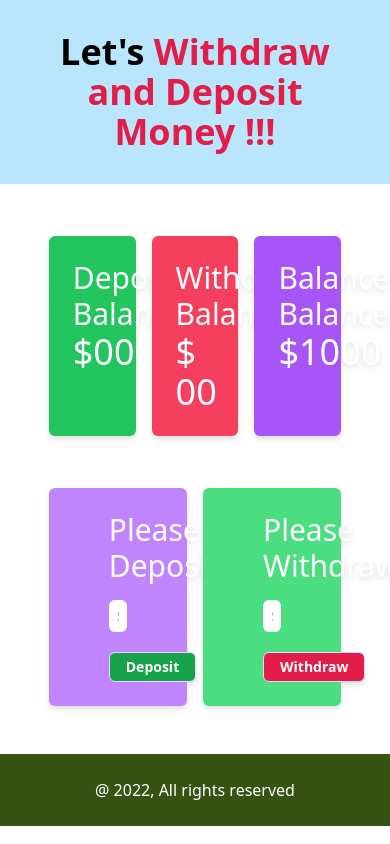
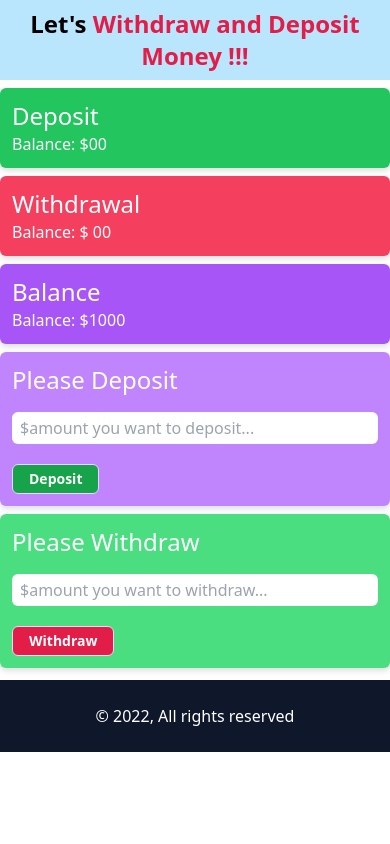
Before and after one commit to bishwajit1965/bank, a plain HTML site: page bank.html in a window 390 px wide. Drawn offline with nearby package versions, Linux system fonts and the light colour scheme.

Commit message:
committed

```diff
--- a/bank.html
+++ b/bank.html
@@ -9,49 +9,59 @@
   </head>
   <body>
     <header class="bg-sky-200">
-      <h1 class="text-4xl text-center p-8 font-bold">
+      <h1 class="text-2xl md:text-4xl text-center p-2 md:p-8 font-bold">
         Let's <span class="text-rose-600">Withdraw and Deposit Money !!!</span>
       </h1>
     </header>
     <main>
-      <section class="mt-5">
-        <div class="grid grid-cols-3 w-9/12 mx-auto gap-4">
+      <section class="md:mt-5">
+        <div
+          class="grid grid-cols-1 md:grid-cols-3 md:w-10/12 mx-auto md:gap-4"
+        >
           <div
-            class="bg-green-500 mt-8 rounded-md drop-shadow-md p-6 text-white"
+            class="bg-green-500 mt-2 md:mt-8 rounded-md drop-shadow-md p-3 md:p-6 text-white"
           >
-            <h3 class="text-3xl">Deposit</h3>
-            <h3 class="text-3xl">
-              Balance: <span class="text-4xl text-bold">$</span
-              ><span id="deposit" class="text-4xl text-bold">00</span>
+            <h3 class="text-2xl md:text-3xl">Deposit</h3>
+            <h3 class="md:text-3xl">
+              Balance: <span class="md:text-4xl text-bold">$</span
+              ><span id="deposit" class="md:text-4xl text-bold">00</span>
             </h3>
           </div>
           <div
-            class="bg-rose-500 mt-8 rounded-md drop-shadow-md p-6 text-white"
+            class="bg-rose-500 mt-2 md:mt-8 rounded-md drop-shadow-md p-3 md:p-6 text-white"
           >
-            <h3 class="text-3xl">Withdrawal</h3>
-            <h3 class="text-3xl">
-              Balance: <span class="text-4xl text-bold">$</span>
-              <span id="withdrawn-amount" class="text-4xl text-bold">00</span>
+            <h3 class="text-2xl md:text-3xl">Withdrawal</h3>
+            <h3 class="md:text-3xl">
+              Balance: <span class="md:text-4xl text-bold">$</span>
+              <span id="withdrawn-amount" class="md:text-4xl text-bold"
+                >00</span
+              >
             </h3>
           </div>
           <div
-            class="bg-purple-500 mt-8 rounded-md drop-shadow-md p-6 text-white"
+            class="bg-purple-500 mt-2 md:mt-8 rounded-md drop-shadow-md p-3 md:p-6 text-white"
           >
-            <h3 class="text-3xl">Balance</h3>
-            <h3 class="text-3xl">
-              Balance: <span class="text-4xl text-bold">$</span
-              ><span id="initial-balance" class="text-4xl text-bold">1000</span>
+            <h3 class="text-2xl md:text-3xl">Balance</h3>
+            <h3 class="md:text-3xl">
+              Balance: <span class="md:text-4xl text-bold">$</span
+              ><span id="initial-balance" class="md:text-4xl text-bold"
+                >1000</span
+              >
             </h3>
           </div>
         </div>
       </section>
 
       <!-- Deposit and withdraw begins-->
-      <section class="mt-5">
-        <div class="grid grid-cols-2 w-9/12 mx-auto gap-4">
-          <div class="bg-purple-400 mt-8 rounded-md drop-shadow-md p-6">
-            <div class="px-9">
-              <h3 class="text-3xl text-white">Please Deposit</h3>
+      <section class="md:mt-5">
+        <div
+          class="grid grid-cols-1 md:grid-cols-2 md:grid-cols-2 md:w-10/12 mx-auto md:gap-4"
+        >
+          <div
+            class="bg-purple-400 mt-2 md:mt-8 rounded-md drop-shadow-md md:p-6"
+          >
+            <div class="p-3 md:px-9">
+              <h3 class="text-2xl md:text-3xl text-white">Please Deposit</h3>
               <input
                 type="text"
                 name=""
@@ -67,9 +77,11 @@
               </button>
             </div>
           </div>
-          <div class="bg-green-400 mt-8 rounded-md drop-shadow-md p-6">
-            <div class="px-9">
-              <h3 class="text-3xl text-white">Please Withdraw</h3>
+          <div
+            class="bg-green-400 mt-2 md:mt-8 rounded-md drop-shadow-md md:p-6"
+          >
+            <div class="p-3 md:px-9">
+              <h3 class="text-2xl md:text-3xl text-white">Please Withdraw</h3>
               <input
                 type="text"
                 name=""
@@ -90,12 +102,15 @@
       <!-- /Deposit and withdraw ends-->
 
       <!-- Footer begins -->
-      <footer class="mt-12 bg-lime-900 text-white text-center px-10 py-6">
-        <span class="text-1xl">@ 2022, All rights reserved</span>
+      <footer
+        class="mt-3 md:mt-12 bg-slate-900 text-white text-center px-10 py-6"
+      >
+        <span class="text-1xl">&copy; 2022, All rights reserved</span>
       </footer>
       <!-- Footer ends -->
     </main>
     <!-- js file linked -->
     <script src="js/functionalTransaction.js"></script>
+    <!-- <script src="js/bankTransaction.js"></script> -->
   </body>
 </html>
--- a/js/functionalTransaction.js
+++ b/js/functionalTransaction.js
@@ -8,45 +8,60 @@ function textFieldValueById(textFieldId) {
 }
 
 /* Get the values from input field
-=================================== */
+================================================= */
 function inputFieldValuesById(inputId) {
     const inputField = document.getElementById(inputId);
     const stringInputField = inputField.value;
+    if (stringInputField == "") {
+        alert("Empty deposit input field !!!");
+    } else {
         const inputFieldValue = parseFloat(stringInputField);
         inputField.value = "";
         return inputFieldValue;
     }
+}
 
 /* Set the text element value
-================================== */
+================================================= */
 function updateTextElementValueById(elementId, newValue) {
     const textElement = document.getElementById(elementId);
-  textElement.innerText = newValue;
+    textElement.innerText = parseFloat(newValue);
 }
 
 /* For deposit calculation
 ========================== */
-document.getElementById("btn-deposit").addEventListener("click", function () {
+document.getElementById("btn-deposit").addEventListener("click", function() {
     const previousDeposits = textFieldValueById("deposit");
     const presentDepositAmount = inputFieldValuesById("deposit-money");
     const presentDeposit = previousDeposits + presentDepositAmount;
-  updateTextElementValueById("deposit", presentDeposit);
-
+    updateTextElementValueById("deposit", presentDeposit.toFixed(2));
     const previousBalance = textFieldValueById("initial-balance");
     const presentBalance = previousBalance + presentDepositAmount;
-  updateTextElementValueById("initial-balance", presentBalance);
+    updateTextElementValueById("initial-balance", presentBalance.toFixed(2));
 });
 
 /* For withdraw calculation
 =========================== */
-document.getElementById("btn-withdraw").addEventListener("click", function () {
+document.getElementById("btn-withdraw").addEventListener("click", function() {
     const presentWithdrawAmount = inputFieldValuesById("withdrawn-money");
     const previousBalance = textFieldValueById("initial-balance");
     const previousWithdrawal = textFieldValueById("withdrawn-amount");
 
+    if (previousBalance < presentWithdrawAmount) {
+        alert(
+            `Insufficient balance!! ${presentWithdrawAmount} is greater than balance.`
+        );
+        return;
+    } else {
+        const balanceAfterWithdraw = previousBalance - presentWithdrawAmount;
+        updateTextElementValueById(
+            "initial-balance",
+            balanceAfterWithdraw.toFixed(2)
+        );
         const presentWithdrawal = previousWithdrawal + presentWithdrawAmount;
-  updateTextElementValueById("withdrawn-amount", presentWithdrawal);
-
-  const balanceAfterWithdraw = previousBalance - presentWithdrawAmount;
-  updateTextElementValueById("initial-balance", balanceAfterWithdraw);
+        updateTextElementValueById(
+            "withdrawn-amount",
+            presentWithdrawal.toFixed(2)
+        );
+    }
 });
--- a/js/login.js
+++ b/js/login.js
@@ -2,11 +2,13 @@
 ========================== */
 document.getElementById("btn-submit").addEventListener("click", function () {
   // Step-2 Getting the input fields values email & password
+  const mailAddress = "pew@gmail.com";
+  const pass = "password";
   const emailAddress = document.getElementById("user-email");
   const email = emailAddress.value;
   const userPassword = document.getElementById("user-password");
   const password = userPassword.value;
-  if (email === "pew@gmail.com" && password === "password") {
+  if (email === mailAddress && password === pass) {
     window.location.href = "bank.html";
     alert("User is logged in!!");
   } else {
```
Lines whose indentation alone changed are shown as unchanged.
